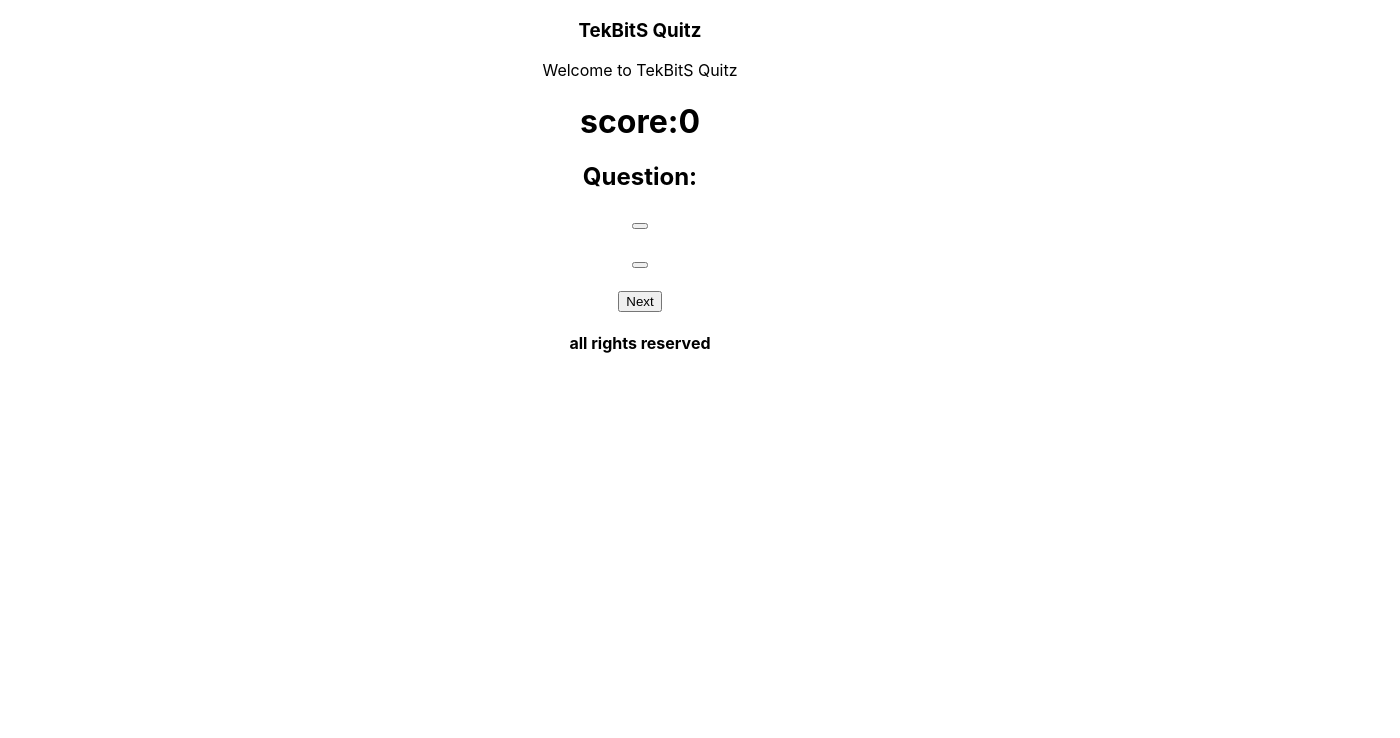
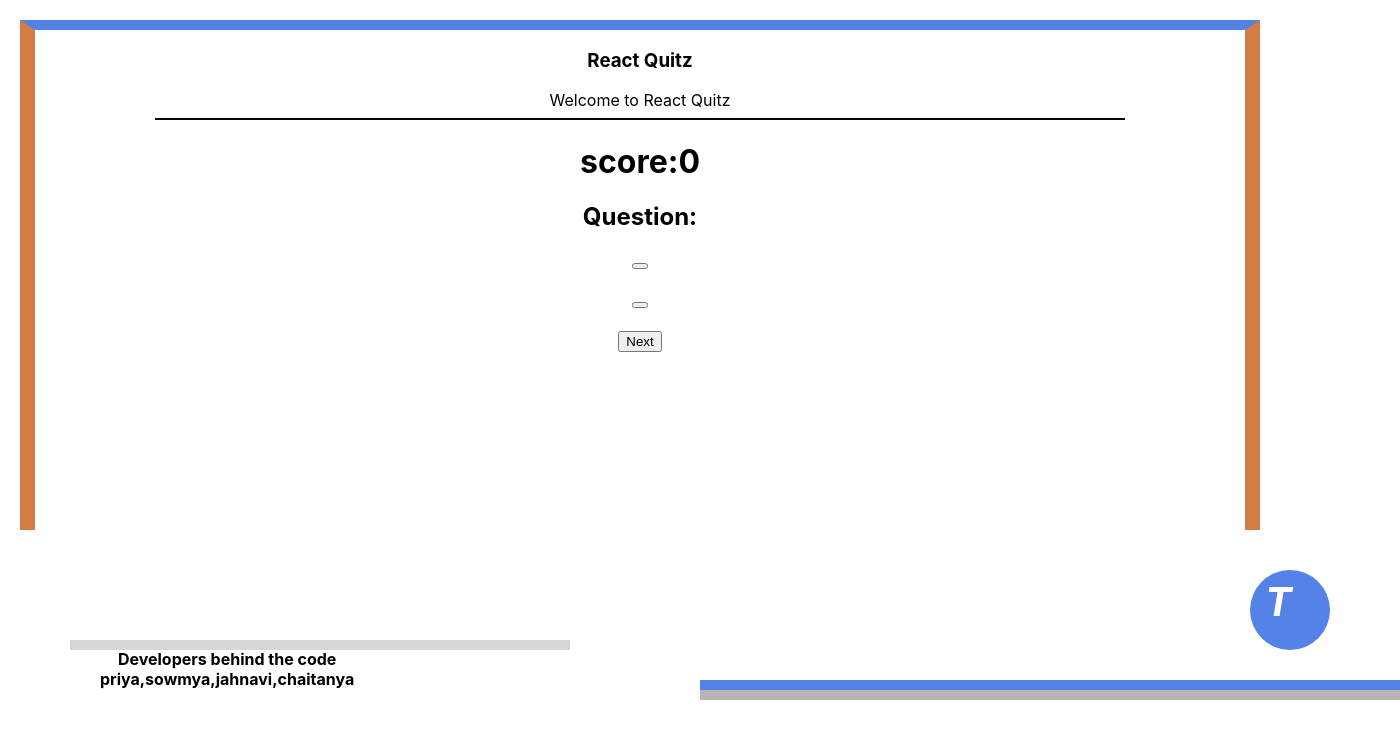
Before and after one commit to jahanavi9/TekBits-Quitz, a React (Create React App) app: page / in a window 1280 px wide. Shown: the top 738 px of the page, 1400 px wide, since content can reach past the window. Built offline with nearby package versions, Linux system fonts and the light colour scheme; no server answers.

Commit message:
added ux

```diff
--- a/src/App.css
+++ b/src/App.css
@@ -36,3 +36,94 @@
     transform: rotate(360deg);
   }
 }
+.ux{
+  height: 500px;
+   border:solid;
+   border-width:10px 15px 0px 15px;
+   border-color:rgb(84, 130, 230) rgb(211, 126, 70) red  rgb(211, 126, 70);
+   margin-top:20px;
+
+   margin-left: 20px;
+   margin-right: 20px;
+   margin-bottom: 20px;
+
+ }
+ .bottom{
+
+   height:100px;
+   width:100px;
+   border:hidden solid;
+   display:flex;
+   position: absolute;
+   bottom:90px;
+   left:100px;
+
+
+
+
+ }
+ .bottom span{
+   align-self:flex-end;
+
+ }
+
+   .circle{
+     height:80px;
+     width:80px;
+     border-radius: 40px;
+      background-color:rgb(84, 130, 230);
+      position: absolute;
+      left:1250px;
+      bottom:150px;
+
+   }
+   .t{
+
+       font-size: 20px;
+       font-style: italic;
+       position:absolute;
+       bottom: -3px;
+       left:15px;
+
+       color:white;
+
+     }
+     .rec1{
+       height:10px;
+       width:700px;
+       position: absolute;
+      left:700px;
+      bottom:100px;background-color:  rgba(182, 176, 176, 0.952);
+
+     }
+
+     .rec2{
+       height:10px;
+       width:700px;
+       position: absolute;
+      left:700px;
+      bottom:110px;
+      background-color: rgb(84, 130, 230);
+
+         }
+         .rec3{
+           height:10px;
+           width:500px;
+           position: absolute;
+          left:70px;
+          bottom:150px;
+          background-color:rgba(182, 176, 176, 0.514);
+
+             }
+
+             .greenButton{
+              background-color: green;
+            }
+
+            .redButton{
+              background-color:red;
+            }
+
+            .transparentButton{
+              background-color:transparent;
+            }
--- a/src/App.js
+++ b/src/App.js
@@ -7,10 +7,13 @@
 
 function App() {
   return (
-    <div className="App">
-      <Header projectname="TekBitS Quitz"></Header>
+
+    <div className="ux">
+     <div className="App">
+      <Header projectname="React Quitz"></Header>
       <Quitz></Quitz>
       <Footer></Footer>
+      </div>
     </div>
   );
 }
--- a/src/component/Footer.js
+++ b/src/component/Footer.js
@@ -3,8 +3,17 @@
 function Footer(props) {
     return (
         <div>
-         <h4><b>all rights reserved</b></h4>
+        <div className="circle"><div className="t"><h1>T</h1></div></div>
+        <div className="rec1"></div>
+        <div className="rec2"></div>
+        <div className="rec3"></div>
+
+
+        <div className="bottom">
+
+        <span><h4>Developers behind the code<br></br>priya,sowmya,jahnavi,chaitanya</h4></span></div>
         </div>
+
     );
 }
 
--- a/src/component/Header.js
+++ b/src/component/Header.js
@@ -5,6 +5,7 @@
         <div>
             <h3>{props.projectname}</h3>
             Welcome to {props.projectname}
+            <hr color =" rgb(211, 126, 70)" width="80%" ></hr>
 
         </div>
     );
--- a/src/index.css
+++ b/src/index.css
@@ -11,15 +11,3 @@
   font-family: source-code-pro, Menlo, Monaco, Consolas, 'Courier New',
     monospace;
 }
-
-.greenButton{
-  background-color: green;
-}
-
-.redButton{
-  background-color:red;
-}
-
-.transparentButton{
-  background-color:transparent;
-}
```
